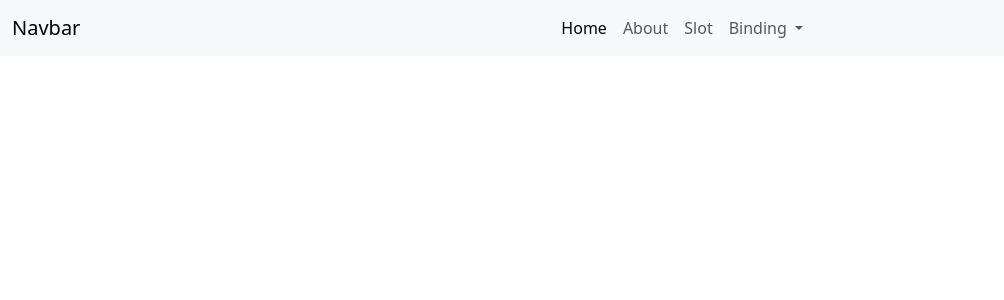
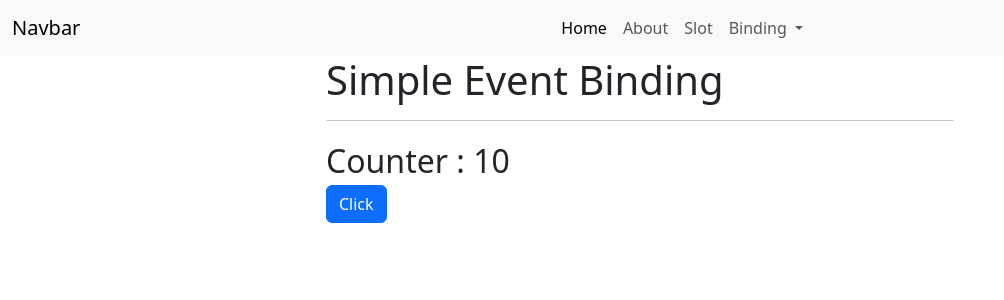
Before and after one commit to raniganj/v2app, a Vue app: page /event-binding in a window 1280 px wide. Shown: the top 300 px of the page, without its empty margins (0-1004 px from the left). Built offline with nearby package versions, Linux system fonts and the light colour scheme.

Commit message:
simple event binding

```diff
--- a/src/router/index.js
+++ b/src/router/index.js
@@ -26,6 +26,11 @@ const routes = [
     path: '/attribute-binding',
     name: 'attribute-binding',
     component: () => import('../views/MyAttributeBinding.vue')
+  },
+  {
+    path: '/event-binding',
+    name: 'event-binding',
+    component: () => import('../views/MyEventBinding.vue')
   }
 ]
 
--- /dev/null
+++ b/src/views/MyEventBinding.vue
@@ -0,0 +1,17 @@
+<script setup>
+let counter = 10
+let increment = () => {
+  alert()
+}
+</script>
+
+<template>
+  <div class="row justify-content-center">
+    <div class="col-12 col-md-6">
+      <h1>Simple Event Binding</h1>
+      <hr />
+      <div class="fs-2">Counter : {{ counter }}</div>
+      <button class="btn btn-primary" @click="increment">Click</button>
+    </div>
+  </div>
+</template>
--- a/src/views/MyNavbar.vue
+++ b/src/views/MyNavbar.vue
@@ -42,6 +42,8 @@ import { RouterLink } from 'vue-router'
               <li><RouterLink class="nav-link" to="/data-binding">Data</RouterLink></li>
               <li><hr class="dropdown-divider" /></li>
               <li><RouterLink class="nav-link" to="/attribute-binding">Attribute</RouterLink></li>
+              <li><hr class="dropdown-divider" /></li>
+              <li><RouterLink class="nav-link" to="/event-binding">Event</RouterLink></li>
             </ul>
           </li>
         </ul>
```
